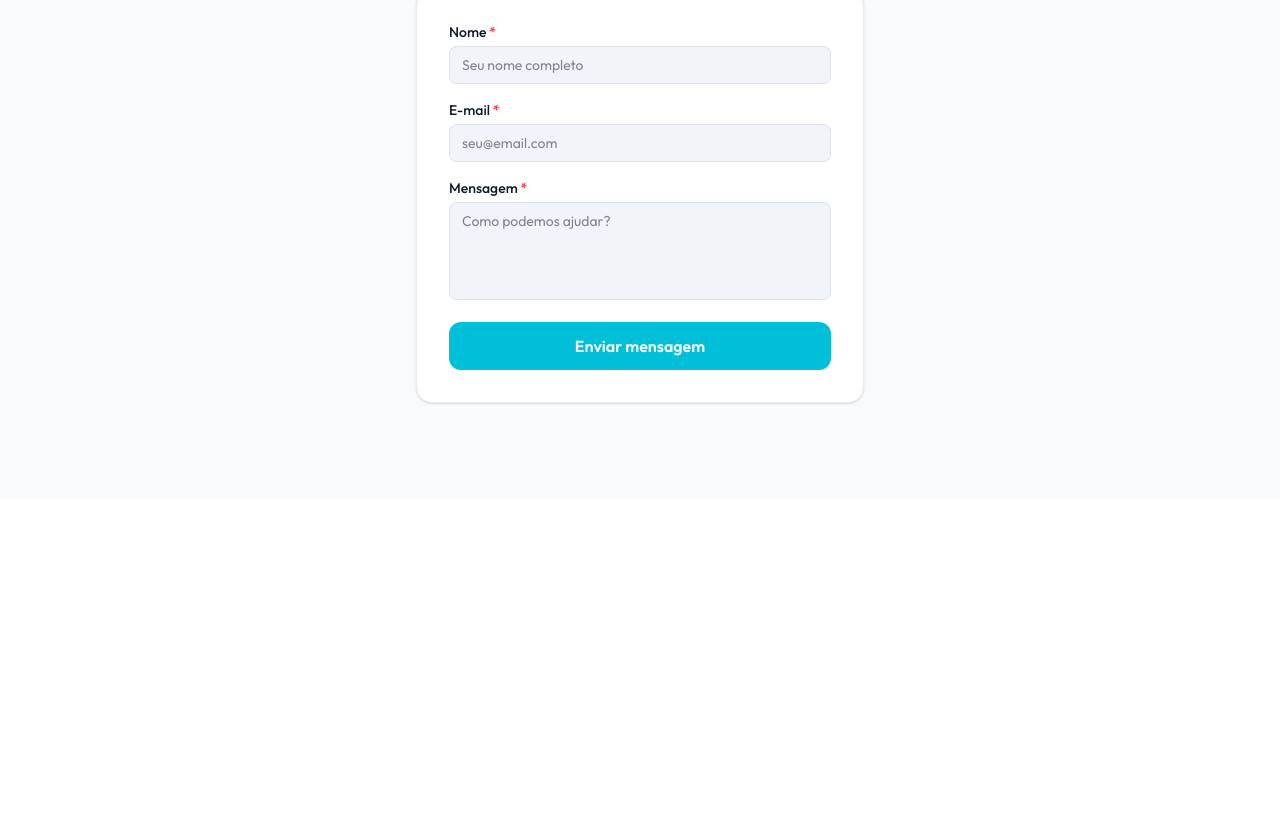
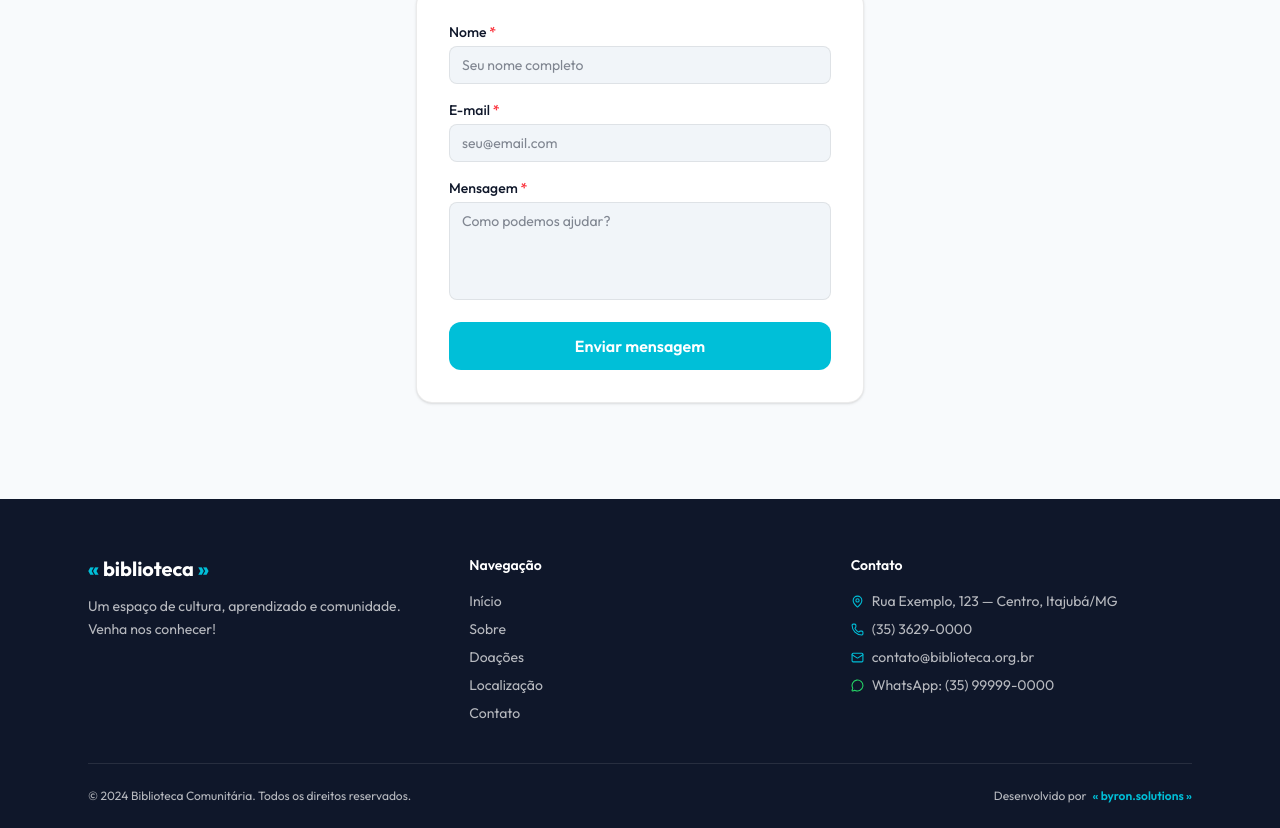
Before and after one commit to 237legg/site-biblioteca, a Next.js app in the folder biblioteca/: page / in a window 1280 px wide. Shown: the part 4001-4829 px from the top of the page. Before the commit the page ends 4500 px from the top, so only its background shows below. Built offline with nearby package versions, Linux system fonts and the light colour scheme.

Commit message:
Adicionando a secao Footer com navegacao para outras secoes, contato e simbolo da byron

```diff
--- a/biblioteca/components/landing-page.tsx
+++ b/biblioteca/components/landing-page.tsx
@@ -335,6 +335,47 @@ function LandingPage() {
           <ContactForm />
         </div>
       </section>
+
+      {/* Footer */}
+      <footer className="bg-[#0f172a] text-white/70 pt-14 pb-6">
+        <div className="max-w-6xl mx-auto px-4 sm:px-6">
+          <div className="grid md:grid-cols-3 gap-10 mb-10">
+            <div>
+              <div className="flex items-center gap-1 text-white font-bold text-xl mb-3">
+                <span className="text-primary font-black">&laquo;</span>
+                <span>biblioteca</span>
+                <span className="text-primary font-black">&raquo;</span>
+              </div>
+              <p className="text-sm leading-relaxed">Um espaço de cultura, aprendizado e comunidade. Venha nos conhecer!</p>
+            </div>
+            <div>
+              <div className="text-white font-semibold text-sm mb-4">Navegação</div>
+              <div className="flex flex-col gap-2 text-sm">
+                {navLinks.map(l => (
+                  <button key={l.id} onClick={() => { window.scrollTo(0, 0); setTimeout(() => scrollTo(l.id), 100); }}
+                    className="text-left hover:text-primary transition-colors">{l.label}</button>
+                ))}
+              </div>
+            </div>
+            <div>
+              <div className="text-white font-semibold text-sm mb-4">Contato</div>
+              <div className="flex flex-col gap-2 text-sm">
+                <div className="flex items-center gap-2"><MapPin size={13} className="text-primary" /> Rua Exemplo, 123 — Centro, Itajubá/MG</div>
+                <div className="flex items-center gap-2"><Phone size={13} className="text-primary" /> (35) 3629-0000</div>
+                <div className="flex items-center gap-2"><Mail size={13} className="text-primary" /> contato@biblioteca.org.br</div>
+                <div className="flex items-center gap-2"><MessageCircle size={13} className="text-[#25D366]" /> WhatsApp: (35) 99999-0000</div>
+              </div>
+            </div>
+          </div>
+          <div className="border-t border-white/10 pt-6 flex flex-col sm:flex-row items-center justify-between gap-3 text-xs">
+            <div>© 2024 Biblioteca Comunitária. Todos os direitos reservados.</div>
+            <div className="flex items-center gap-1.5">
+              Desenvolvido por
+              <span className="text-primary font-semibold">&laquo; byron.solutions &raquo;</span>
+            </div>
+          </div>
+        </div>
+      </footer>
     </div>
   );
 }
```
